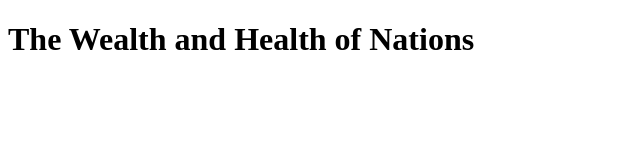
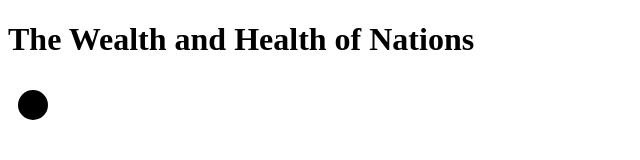
Before and after one commit to seanpue/d3test, a plain HTML site: page index.html in a window 1280 px wide. Shown: the full height of the page, 0-640 px from the left. Drawn offline with nearby package versions, Linux system fonts and the light colour scheme.

Commit message:
Update index.html

```diff
--- a/index.html
+++ b/index.html
@@ -2,9 +2,13 @@
 <html>
   <head>
     <title>The Wealth and Health of Nations</title>
+    <link rel="stylesheet" type="text/css" href="main.css" />
   </head>
   <body>
     <h1>The Wealth and Health of Nations</h1>
+    <svg class="chart">
+      <circle cx="25" cy="25" r="15" class="circ1">
+    </svg>
     <p id="chart_area"></p>
     <script src="https://d3js.org/d3.v3.min.js"></script>
   </body>
```
